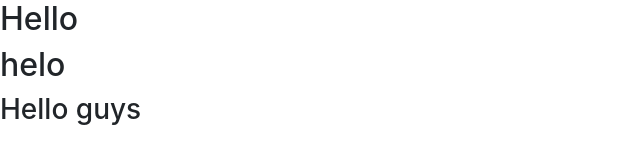
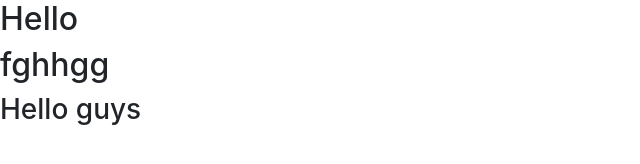
Before and after one commit to smyat991/Fashion-project, a plain HTML site: page index.html in a window 1280 px wide. Shown: the whole page, without its empty margins (0-640 px from the left). Drawn offline with nearby package versions, Linux system fonts and the light colour scheme; files whose address does not match are found by name.

Commit message:
Update index.html

```diff
--- a/index.html
+++ b/index.html
@@ -6,7 +6,7 @@
     </head>
     <body>
             <h2>Hello</h2>
-            <h2>helo</h2>
+            <h2>fghhgg</h2>
             <h3>Hello guys</h3>
         <script type="text/javascript" src="bootstrap/js/jquery.min.js"></script>
         <script type="text/javascript" src="bootstrap/js/bootstrap.bundle.min.js"></script>
```
